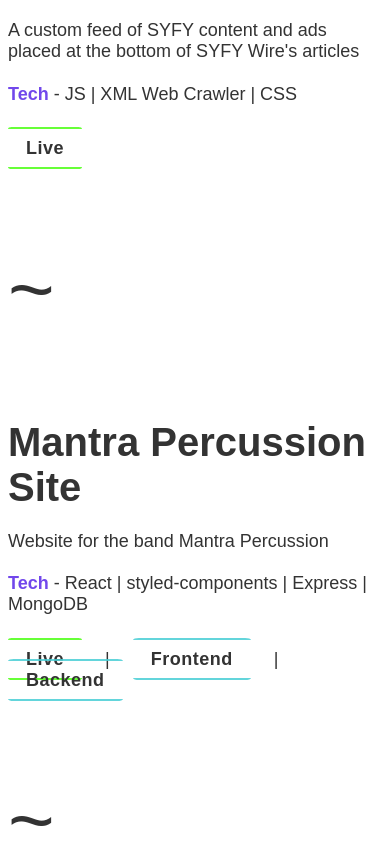
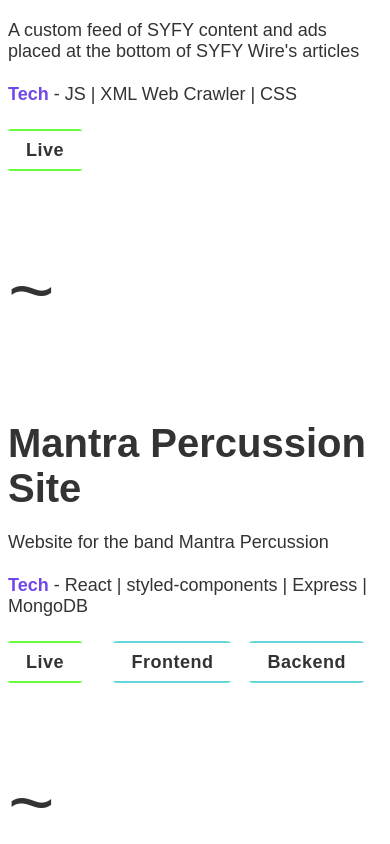
Before and after one commit to mrkutly/portfolio, a Next.js app: page / in a window 390 px wide. Shown: the part 1360-2204 px from the top of the page. Built offline with nearby package versions, Linux system fonts and the light colour scheme.

Commit message:
fix mobile about styles

```diff
--- a/components/MobileProjectCard.js
+++ b/components/MobileProjectCard.js
@@ -1,16 +1,31 @@
+import styled from "styled-components";
 import { Purple, Green, Blue } from "./styles/Colors";
 import { MobileTitle, Link, Text, Bold } from "./styles/TextStyles";
+
+const LinksBox = styled.div`
+	display: grid;
+	grid-template-columns: 1fr 1fr 1fr;
+	margin-top: 3.5em;
+`;
+
+const LinkText = styled.span`
+	place-self: start;
+	font-size: 1.8em;
+`;
 
 function mappedRepos({ frontend, backend }) {
 	return (
 		<React.Fragment>
+			<LinkText>
 				<Link href={frontend} target="_blank" hoverColor={Blue}>
 					Frontend
-			</Link>{" "}
-			|{" "}
+				</Link>
+			</LinkText>
+			<LinkText>
 				<Link href={backend} target="_blank" hoverColor={Blue}>
 					Backend
 				</Link>
+			</LinkText>
 		</React.Fragment>
 	);
 }
@@ -36,21 +51,25 @@
 		<Text>
 			<Bold textColor={Purple}>Tech</Bold> - {tech}
 		</Text>
+		<LinksBox>
 			{link && repo ? (
-			<Text>
-				<Link href={link} target="_blank" hoverColor={Green}>
-					Live
-				</Link>{" "}
-				| {repoSwitch(repo)}
-			</Text>
-		) : repo ? (
-			<Text>{repoSwitch(repo)}</Text>
-		) : link ? (
-			<Text>
+				<React.Fragment>
+					<LinkText>
 						<Link href={link} target="_blank" hoverColor={Green}>
 							Live
 						</Link>
-			</Text>
+					</LinkText>
+					{repoSwitch(repo)}
+				</React.Fragment>
+			) : repo ? (
+				<LinkText>{repoSwitch(repo)}</LinkText>
+			) : link ? (
+				<LinkText>
+					<Link href={link} target="_blank" hoverColor={Green}>
+						Live
+					</Link>
+				</LinkText>
 			) : null}
+		</LinksBox>
 	</div>
 );
--- a/components/ProjectModal.js
+++ b/components/ProjectModal.js
@@ -9,6 +9,7 @@
 	width: 100vw;
 	height: 100vh;
 	position: fixed;
+	display: grid;
 	top: 0;
 	left: 0;
 	z-index: 1;
@@ -17,18 +18,24 @@
 
 const Inner = styled.div`
 	background-color: white;
-	width: 70vw;
-	margin: 5vh auto;
-	max-height: 80vh;
+	width: 60vw;
+	margin: auto;
+	max-height: 70vh;
 	overflow: scroll;
 	z-index: 2;
 	padding: 5em;
 	border: 2px solid ${Purple};
+	font-size: 1.1em;
 `;
 
 const Grid = styled.div`
 	display: grid;
 	grid-template-columns: ${props => (props.columns === 2 ? "1fr 2fr" : "1fr")};
+`;
+
+const SubGrid = styled.div`
+	display: grid;
+	grid-template-rows: one 2fr two 1fr three 1fr four 1fr five 1fr;
 `;
 
 const Column = styled.div`
@@ -94,13 +101,17 @@
 				</CloseButton>
 				<Grid columns={image ? 2 : 1}>
 					<Column>
+						<SubGrid columns={1}>
 							<ModalTitle href={link || repo} target={"_blank"}>
 								{title}
 							</ModalTitle>
+
 							<Text>{description}</Text>
+
 							<Text>
 								<Bold textColor={Purple}>Tech</Bold> - {tech}
 							</Text>
+
 							{link && repo ? (
 								<Text>
 									<Link href={link} target="_blank" hoverColor={Green}>
@@ -117,6 +128,7 @@
 									</Link>
 								</Text>
 							) : null}
+						</SubGrid>
 					</Column>
 					{image && (
 						<Column>
```
Lines whose indentation alone changed are shown as unchanged.
